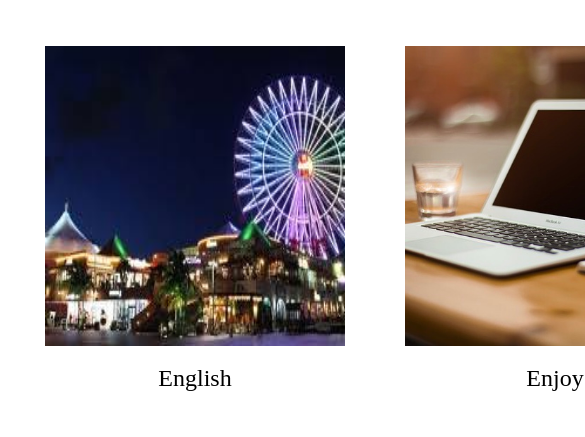
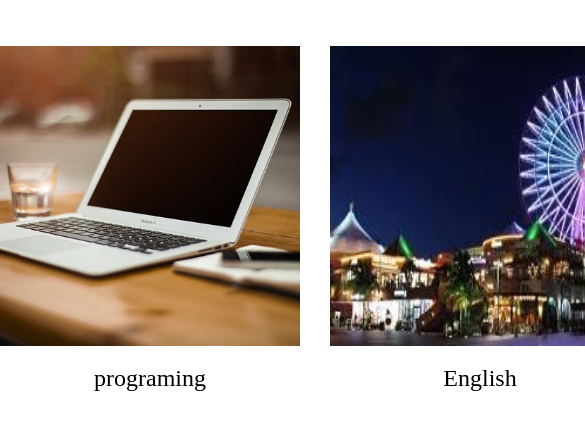
Before and after one commit to sokosha/welcome-nexseed-sass, a plain HTML site: page index.html in a window 390 px wide. Shown: the part 660-1097 px from the top of the page, 585 px wide, since content can reach past the window. Drawn offline with Linux system fonts and the light colour scheme.

Commit message:
add css for small pc

```diff
--- a/css/style.css
+++ b/css/style.css
@@ -211,3 +211,15 @@ footer {
 footer .footer-right{
   margin-right: 80px;
 }
+
+
+/*レスポンシブ対応します*/
+/*小型pc想定*/
+@media  screen and (max-width:1200px) {
+  .img-box{
+    justify-content: space-around;
+  }
+  .img-box li{
+    margin-right: 30px;
+  }
+}
--- a/index.html
+++ b/index.html
@@ -2,6 +2,7 @@
 <html lang="en">
 <head>
   <meta charset="utf-8">
+  <meta name="viewport"content="width=device-width,initial-scale=1.0">
   <title>Welcome NexSeed Okinawa</title>
   <link rel="stylesheet" href="css/reset.css">
   <link rel="stylesheet" href="css/style.css">
```
